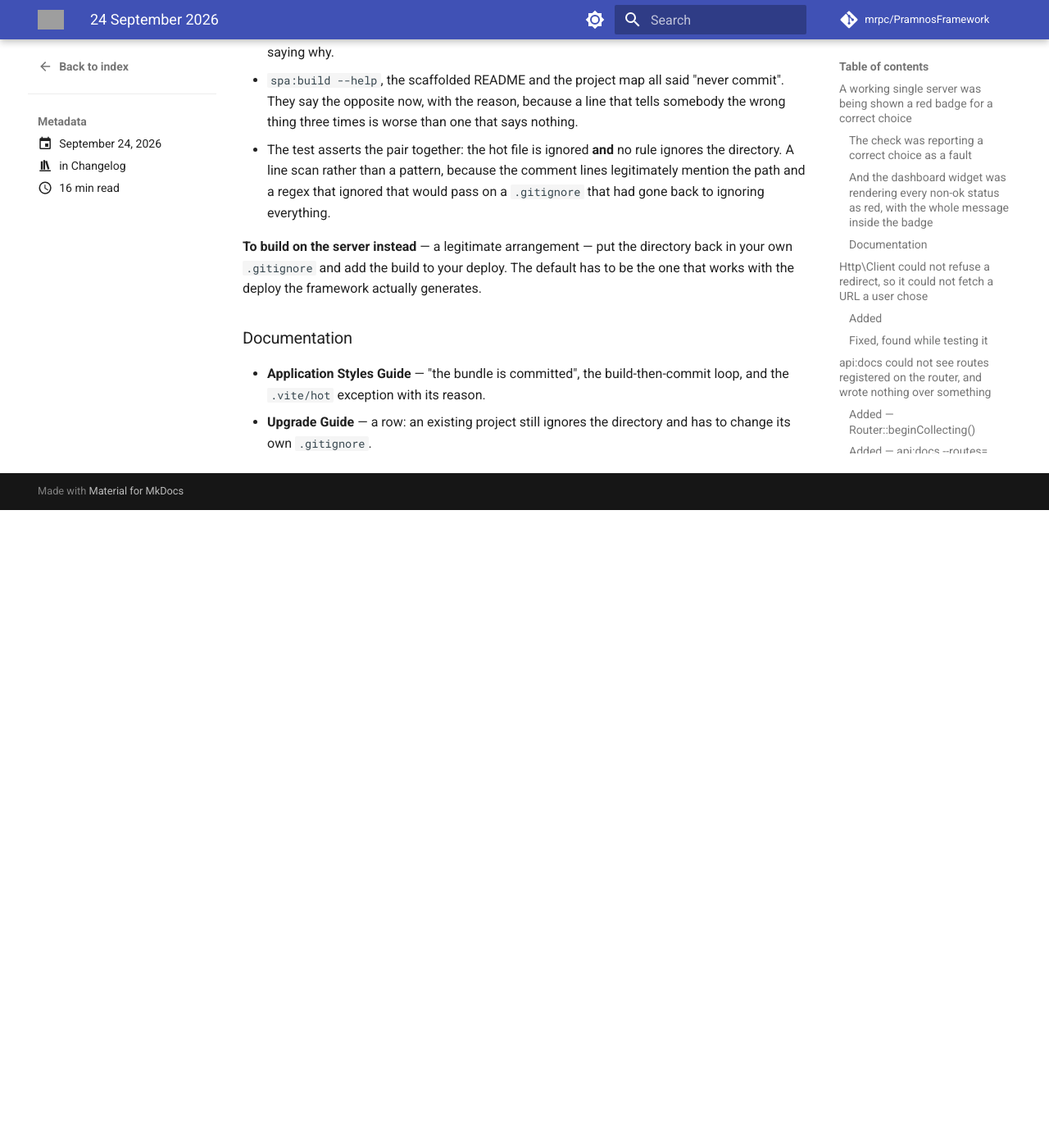
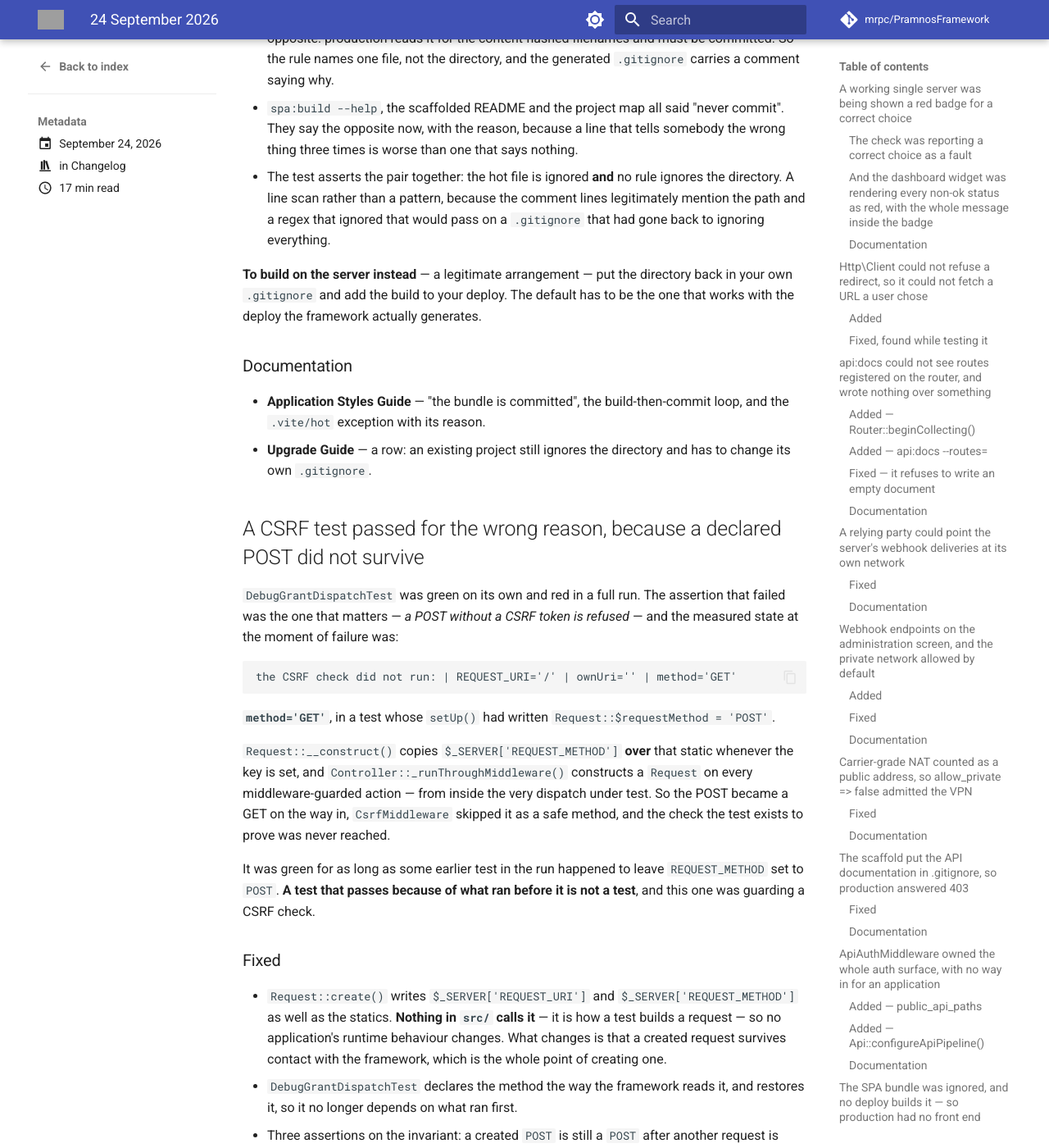
Before and after one commit to mrpc/PramnosFramework, an MkDocs documentation site: the page built from docs/version-history/posts/2026-09-24.md, in a window 1280 px wide and 1400 px high, scrolled down 11358 px. Shown: the whole window at 82% size. Built offline with MkDocs 1.6.1 and Material for MkDocs 9.7.7, drawn with Linux system fonts in a browser that asks for light colours; comment, search, counter and statistics services are not loaded; before the commit the page ends 11980 px from its top, so only the background shows below that; some of the changed text lies outside the part shown; grey boxes are pictures that could not be loaded.

Commit message:
fix(http): a declared POST did not survive, so a CSRF test passed for the wrong reason
`DebugGrantDispatchTest` was green on its own and red in a full run. The assertion
that failed was the one that matters — a POST without a CSRF token is refused — and
the state measured at the moment of failure was:

    the CSRF check did not run: | REQUEST_URI='/' | ownUri='' | method='GET'

`method='GET'`, in a test whose setUp() had written `Request::$requestMethod = 'POST'`.

`Request::__construct()` copies `$_SERVER['REQUEST_METHOD']` over that static
whenever the key is set, and `Controller::_runThroughMiddleware()` constructs a
Request on every middleware-guarded action — from inside the very dispatch under
test. So the POST became a GET on the way in, CsrfMiddleware skipped it as a safe
method, and the check the test exists to prove was never reached. It stayed green
for as long as some earlier test in the run happened to leave REQUEST_METHOD set to
POST. A test that passes because of what ran before it is not a test, and this one
was guarding a CSRF check.

- `Request::create()` writes `$_SERVER['REQUEST_URI']` and `$_SERVER['REQUEST_METHOD']`
  as well as the statics. Nothing in src/ calls it — it is how a test builds a
  request — so no application's runtime behaviour changes. What changes is that a
  created request survives contact with the framework, which is the point of
  creating one.
- `DebugGrantDispatchTest` declares the method the way the framework reads it, and
  restores it, so it no longer depends on what ran first.
- Three assertions on the invariant: a created POST is still a POST after another
  request is built, the URI likewise, and `resetInstance()` leaves the superglobals
  alone.

The first version of this also had `resetInstance()` unset those superglobals —
completing the reset, it looked like. Four PageCacheTest cases went red
immediately: the established way to build a request for a test is to write
$_SERVER and then reset, so that `new Request()` reads it. Reverted, with the
reason in the doc-block and a test holding it, because "finish the reset" is a
reasonable-sounding change somebody will try again.

Testing Guide gains the section; an Upgrade Guide row for the only people this can
reach, a consuming project's own tests.

````diff
--- a/docs/version-history/posts/2026-09-24.md
+++ b/docs/version-history/posts/2026-09-24.md
@@ -17,6 +17,7 @@ categories:
 - The scaffold put the API documentation in `.gitignore`, so production answered 403
 - `ApiAuthMiddleware` owned the whole auth surface, with no way in for an application
 - The SPA bundle was ignored, and no deploy builds it — so production had no front end
+- A CSRF test passed for the wrong reason, because a declared POST did not survive
 
 <!-- more -->
 
@@ -472,3 +473,53 @@ works with the deploy the framework actually generates.
   the `.vite/hot` exception with its reason.
 - **Upgrade Guide** — a row: an existing project still ignores the directory and has to
   change its own `.gitignore`.
+
+## A CSRF test passed for the wrong reason, because a declared POST did not survive
+
+`DebugGrantDispatchTest` was green on its own and red in a full run. The assertion that
+failed was the one that matters — *a POST without a CSRF token is refused* — and the
+measured state at the moment of failure was:
+
+```
+the CSRF check did not run: | REQUEST_URI='/' | ownUri='' | method='GET'
+```
+
+**`method='GET'`**, in a test whose `setUp()` had written `Request::$requestMethod = 'POST'`.
+
+`Request::__construct()` copies `$_SERVER['REQUEST_METHOD']` **over** that static whenever
+the key is set, and `Controller::_runThroughMiddleware()` constructs a `Request` on every
+middleware-guarded action — from inside the very dispatch under test. So the POST became a
+GET on the way in, `CsrfMiddleware` skipped it as a safe method, and the check the test
+exists to prove was never reached.
+
+It was green for as long as some earlier test in the run happened to leave
+`REQUEST_METHOD` set to `POST`. **A test that passes because of what ran before it is not a
+test**, and this one was guarding a CSRF check.
+
+### Fixed
+
+- `Request::create()` writes `$_SERVER['REQUEST_URI']` and `$_SERVER['REQUEST_METHOD']` as
+  well as the statics. **Nothing in `src/` calls it** — it is how a test builds a request —
+  so no application's runtime behaviour changes. What changes is that a created request
+  survives contact with the framework, which is the whole point of creating one.
+- `DebugGrantDispatchTest` declares the method the way the framework reads it, and restores
+  it, so it no longer depends on what ran first.
+- Three assertions on the invariant: a created `POST` is still a `POST` after another
+  request is built, the URI likewise, and `resetInstance()` leaves the superglobals alone.
+
+### The one I got wrong on the way
+
+The first version also had `resetInstance()` unset those superglobals — completing the
+reset, it looked like. Four `PageCacheTest` cases went red immediately: the established way
+to build a request for a test is to **write `$_SERVER`, then reset**, so that `new
+Request()` reads it. Unsetting turned that into a request for nothing.
+
+Reverted, and the reason is now in the method's doc-block with a test holding it, because
+"finish the reset" is a reasonable-sounding change somebody will try again.
+
+### Documentation
+
+- **Testing Guide** — "saying what request a test is making", with why setting the static
+  alone does not hold and why the failure looks like a pass.
+- **Upgrade Guide** — a row for the only people this can reach: a consuming project's own
+  tests, if they assert on `$_SERVER` after calling `create()`.
````
Also changed, not shown: other parts of docs/version-history/posts/2026-09-24.md (+1 -1 lines), docs/Pramnos_Testing_Guide.md (+43 -0 lines), docs/Pramnos_Upgrade_Guide.md (+1 -0 lines), 4 other files.
